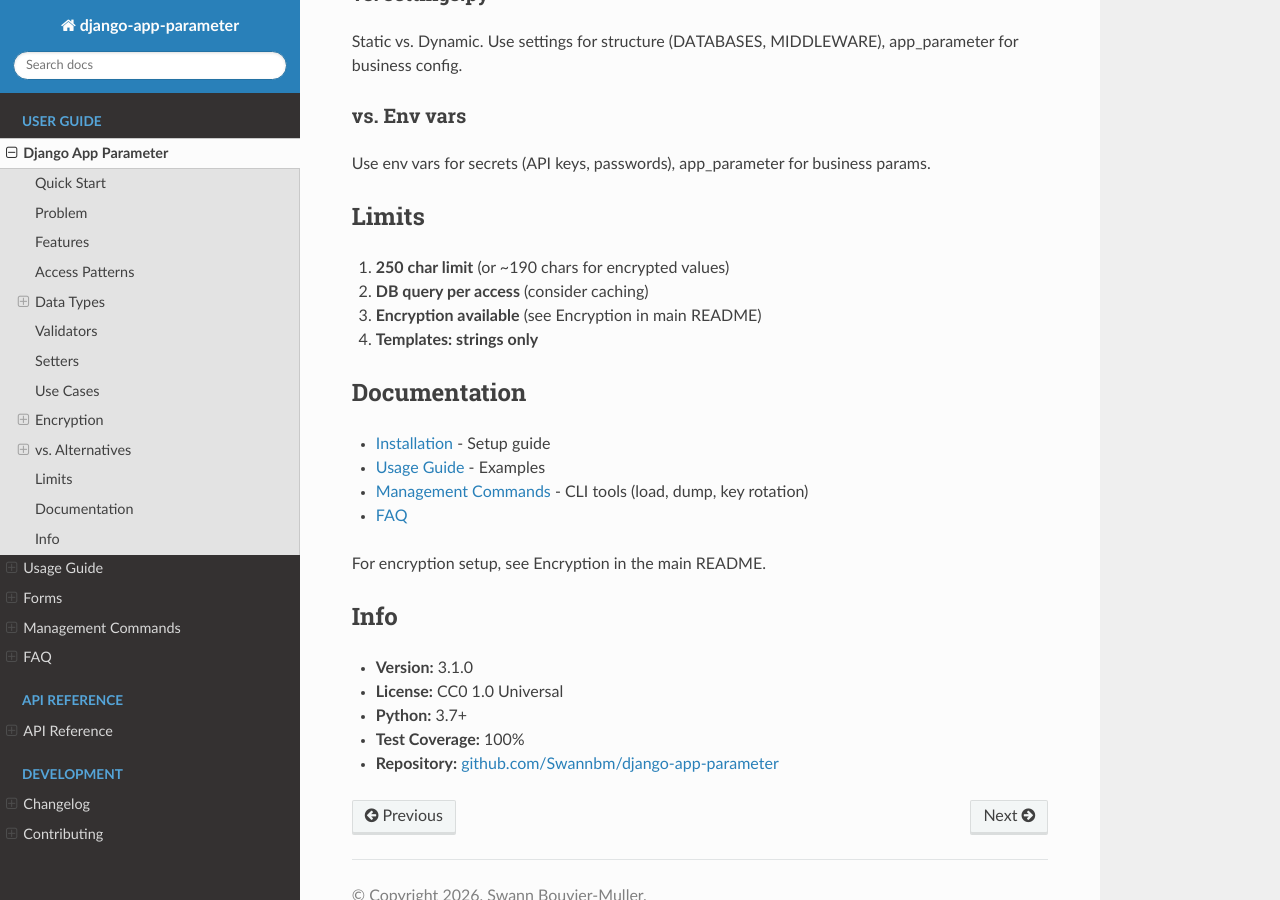
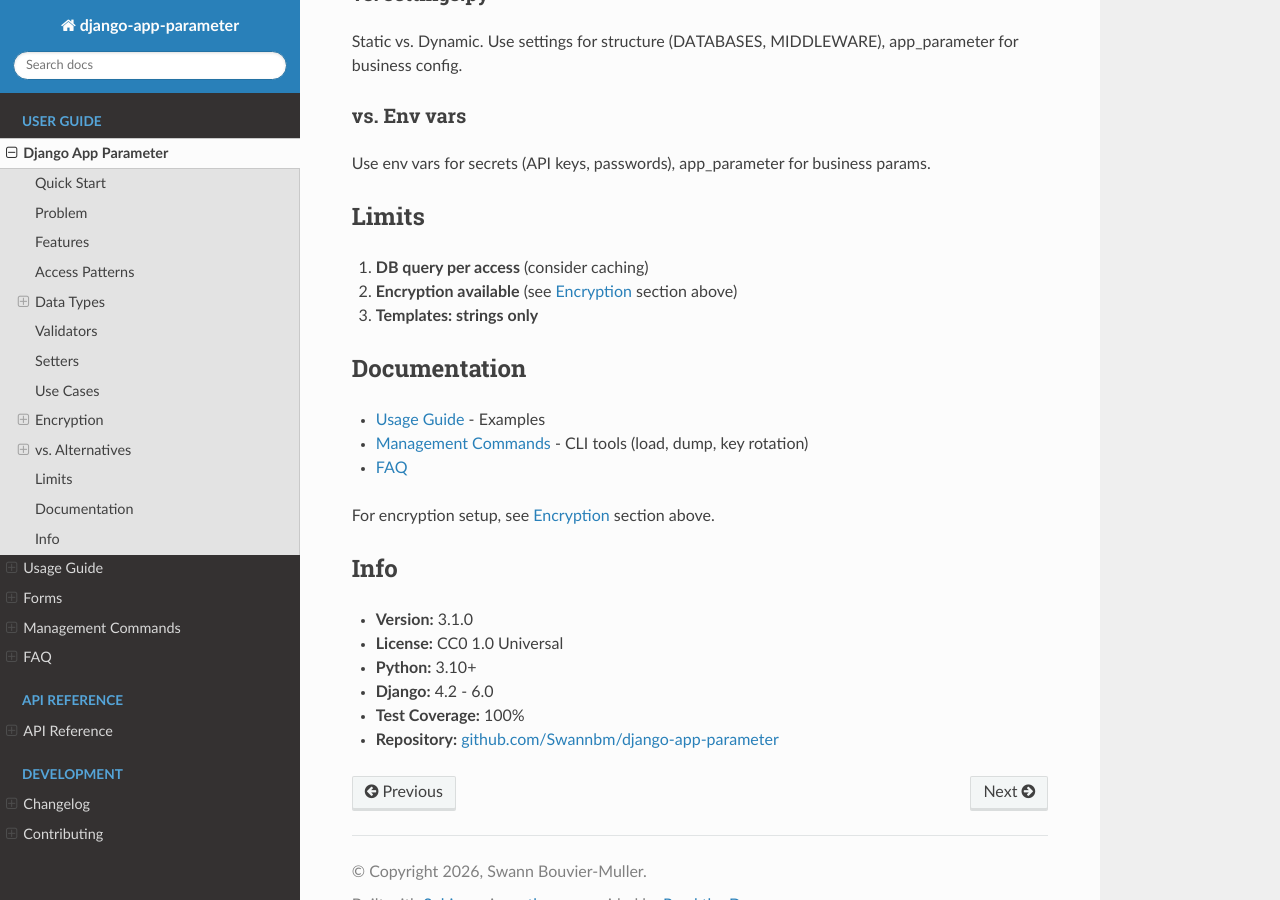
Before and after one commit to Swannbm/django-app-parameter, a Sphinx documentation site: the page built from docs/README.md, in a window 1280 px wide and 900 px high, scrolled down 4516 px. Built offline with Sphinx 7.4.7 and the Read the Docs theme 3.1.0, drawn with Linux system fonts in a browser that asks for light colours.

```diff
--- a/docs/README.md
+++ b/docs/README.md
@@ -186,7 +186,7 @@ value = param.get()  # Automatically decrypted
 - Max encrypted value: ~190 chars (Fernet overhead: ~60 bytes)
 - Admin shows encrypted field as checkbox
 
-For key rotation and advanced usage, see [Management Commands](docs/management-commands.md#encryption).
+For key rotation and advanced usage, see [Management Commands](management-commands.md#dap_rotate_key).
 
 ## vs. Alternatives
 
@@ -198,24 +198,23 @@ Use env vars for secrets (API keys, passwords), app_parameter for business param
 
 ## Limits
 
-1. **250 char limit** (or ~190 chars for encrypted values)
-2. **DB query per access** (consider caching)
-3. **Encryption available** (see [Encryption](../README.md#encryption) in main README)
-4. **Templates: strings only**
+1. **DB query per access** (consider caching)
+2. **Encryption available** (see [Encryption](#encryption) section above)
+3. **Templates: strings only**
 
 ## Documentation
 
-- [Installation](installation.md) - Setup guide
 - [Usage Guide](usage-guide.md) - Examples
 - [Management Commands](management-commands.md) - CLI tools (load, dump, key rotation)
 - [FAQ](faq.md)
 
-For encryption setup, see [Encryption](../README.md#encryption) in the main README.
+For encryption setup, see [Encryption](#encryption) section above.
 
 ## Info
 
 - **Version:** 3.1.0
 - **License:** CC0 1.0 Universal
-- **Python:** 3.7+
+- **Python:** 3.10+
+- **Django:** 4.2 - 6.0
 - **Test Coverage:** 100%
 - **Repository:** [github.com/Swannbm/django-app-parameter](https://github.com/Swannbm/django-app-parameter)
```
Also changed, not shown: docs/faq.md (+14 -13 lines), docs/index.rst (+5 -6 lines), docs/management-commands.md (+1 -1 lines), plan.md (deleted, +0 -81 lines).
